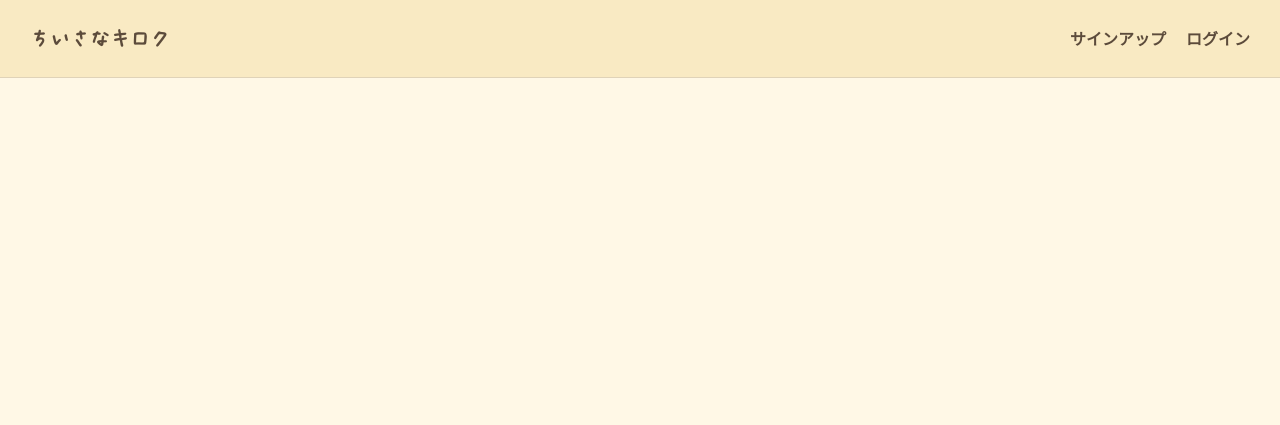
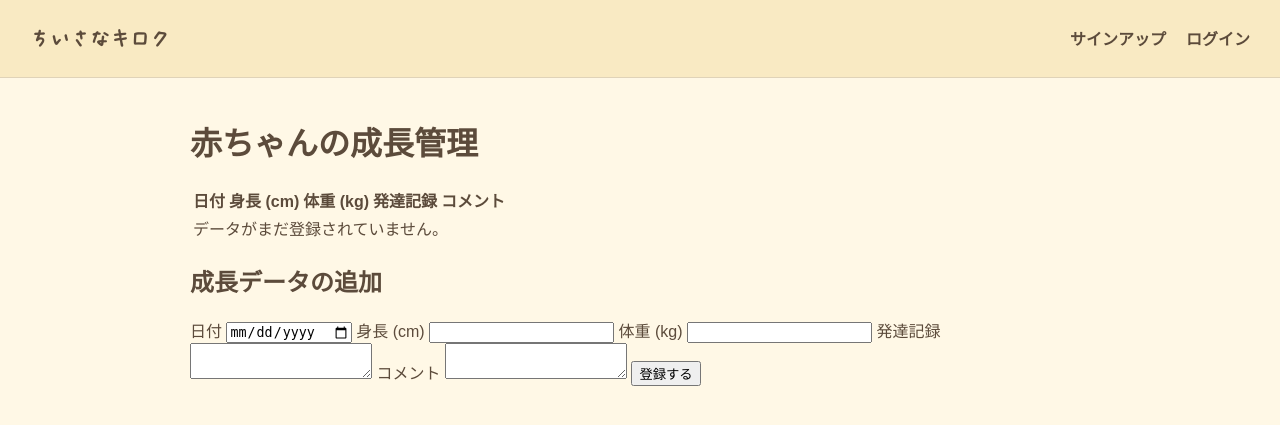
Before and after one commit to Kyounopopi/tiisanaproject, a Django app: page /growth/ in a window 1280 px wide. Shown: the top 425 px of the page. Run offline with Django 5.2, Linux system fonts and the light colour scheme; data that the repository does not hold is empty.

Commit message:
成長記録作成

```diff
--- a/tiisanaproject/growthapp/templates/growth.html
+++ b/tiisanaproject/growthapp/templates/growth.html
@@ -1,64 +1,6 @@
 {% extends "base.html" %}
 
-{% block content %}
-<!DOCTYPE html>
-<html lang="ja">
-<head>
-    <meta charset="UTF-8">
-    <title>成長管理</title>
-    <style>
-        body {
-            font-family: Arial, sans-serif;
-            margin: 20px;
-        }
-        h1 {
-            color: #3b5998;
-        }
-        table {
-            width: 100%;
-            border-collapse: collapse;
-            margin-top: 20px;
-        }
-        table th, table td {
-            border: 1px solid #ccc;
-            padding: 8px;
-            text-align: left;
-        }
-        table th {
-            background-color: #f0f0f0;
-        }
-        .form-container {
-            margin-top: 30px;
-            background: #fafafa;
-            padding: 20px;
-            border-radius: 6px;
-        }
-        .form-group {
-            margin-bottom: 10px;
-        }
-        label {
-            display: block;
-            font-weight: bold;
-        }
-        input, textarea {
-            width: 100%;
-            padding: 6px;
-            box-sizing: border-box;
-        }
-        button {
-            padding: 10px 16px;
-            background-color: #3b5998;
-            color: #fff;
-            border: none;
-            border-radius: 4px;
-            cursor: pointer;
-        }
-        button:hover {
-            background-color: #2d4373;
-        }
-    </style>
-</head>
-<body>
+{% block contents %}
 
 <h1>赤ちゃんの成長管理</h1>
 
@@ -90,42 +32,29 @@
     </tbody>
 </table>
 
-    <!-- 成長データ入力フォーム -->
 <div class="form-container">
     <h2>成長データの追加</h2>
 
-        <form method="POST" action="">
+    <form method="POST">
         {% csrf_token %}
 
-            <div class="form-group">
-                <label for="date">日付</label>
+        <label>日付</label>
         <input type="date" name="date" required>
-            </div>
 
-            <div class="form-group">
-                <label for="height">身長 (cm)</label>
+        <label>身長 (cm)</label>
         <input type="number" step="0.1" name="height" required>
-            </div>
 
-            <div class="form-group">
-                <label for="weight">体重 (kg)</label>
+        <label>体重 (kg)</label>
         <input type="number" step="0.1" name="weight" required>
-            </div>
 
-            <div class="form-group">
-                <label for="baby_log">発達記録</label>
-                <textarea name="baby_log" rows="2"></textarea>
-            </div>
+        <label>発達記録</label>
+        <textarea name="baby_log"></textarea>
 
-            <div class="form-group">
-                <label for="comment">コメント</label>
-                <textarea name="comment" rows="2"></textarea>
-            </div>
+        <label>コメント</label>
+        <textarea name="comment"></textarea>
 
         <button type="submit">登録する</button>
     </form>
 </div>
 
-</body>
-</html>
 {% endblock %}
--- a/tiisanaproject/growthapp/urls.py
+++ b/tiisanaproject/growthapp/urls.py
@@ -4,7 +4,5 @@ from .views import GrowthView
 app_name = 'growthapp'
 
 urlpatterns = [
-    path("growth/", GrowthView.as_view(), name="growth"),
-
-    # path('', views.GorwthView.as_view(), name='growth')
+    path("growth/", GrowthView.as_view(), name="growth")
 ]
--- a/tiisanaproject/growthapp/views.py
+++ b/tiisanaproject/growthapp/views.py
@@ -29,4 +29,4 @@ class GrowthView(View):
         )
 
         # 登録後リダイレクト（更新ボタンで重複登録を防ぐ）
-        return redirect("growth")
+        return redirect("/growth")
--- a/tiisanaproject/kirokuapp/templates/home.html
+++ b/tiisanaproject/kirokuapp/templates/home.html
@@ -29,11 +29,7 @@
                     <a href="{% url 'kirokuapp:home' %}">ホーム</a>
                 </li>
                 <li>
-<<<<<<< HEAD
                     <a href="{% url 'growthapp:growth' %}">成長記録</a>
-=======
-                    <a href="{% url 'kirokuapp:home' %}">成長記録</a>
->>>>>>> 53dba39e0df05c27d0b96037fafc2361c986993a
                 </li>
                 <li>
                     <a href="{% url 'albumapp:album' %}">アルバム</a>
```
Lines whose indentation alone changed are shown as unchanged.
